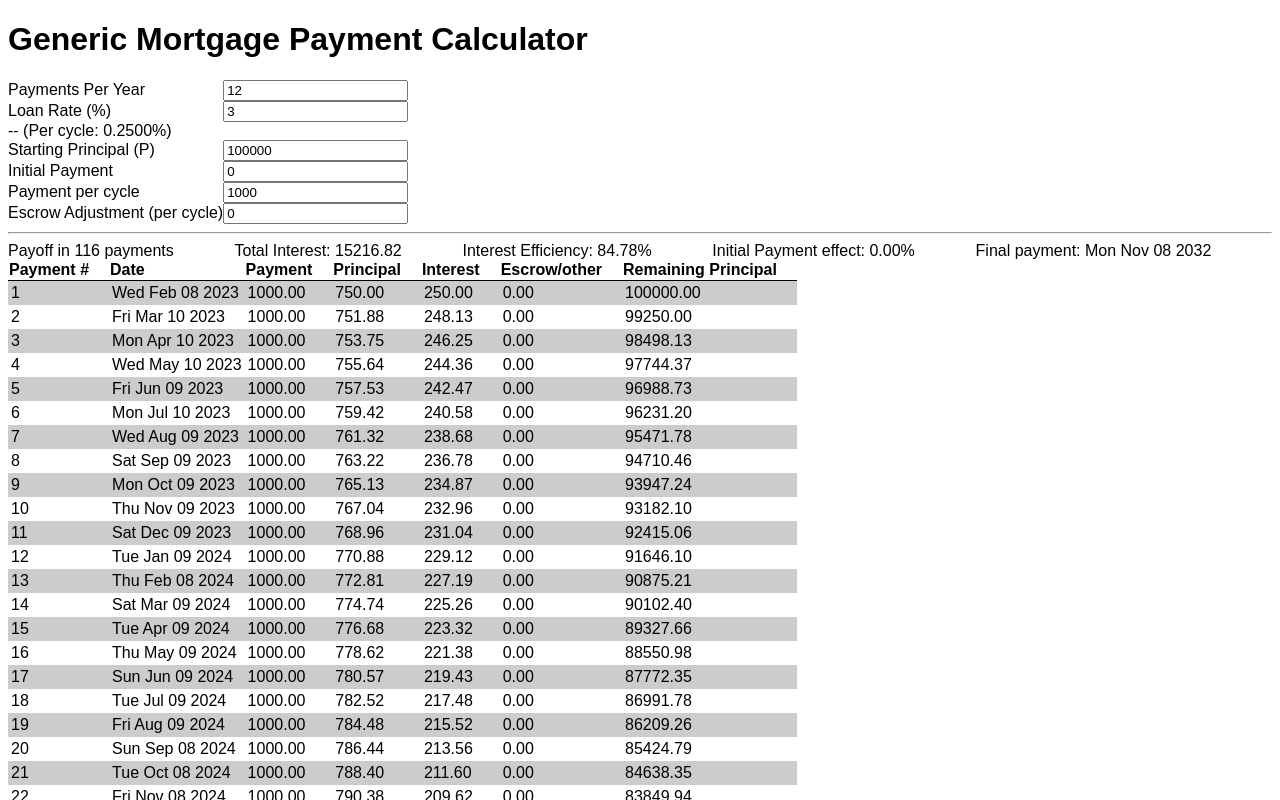
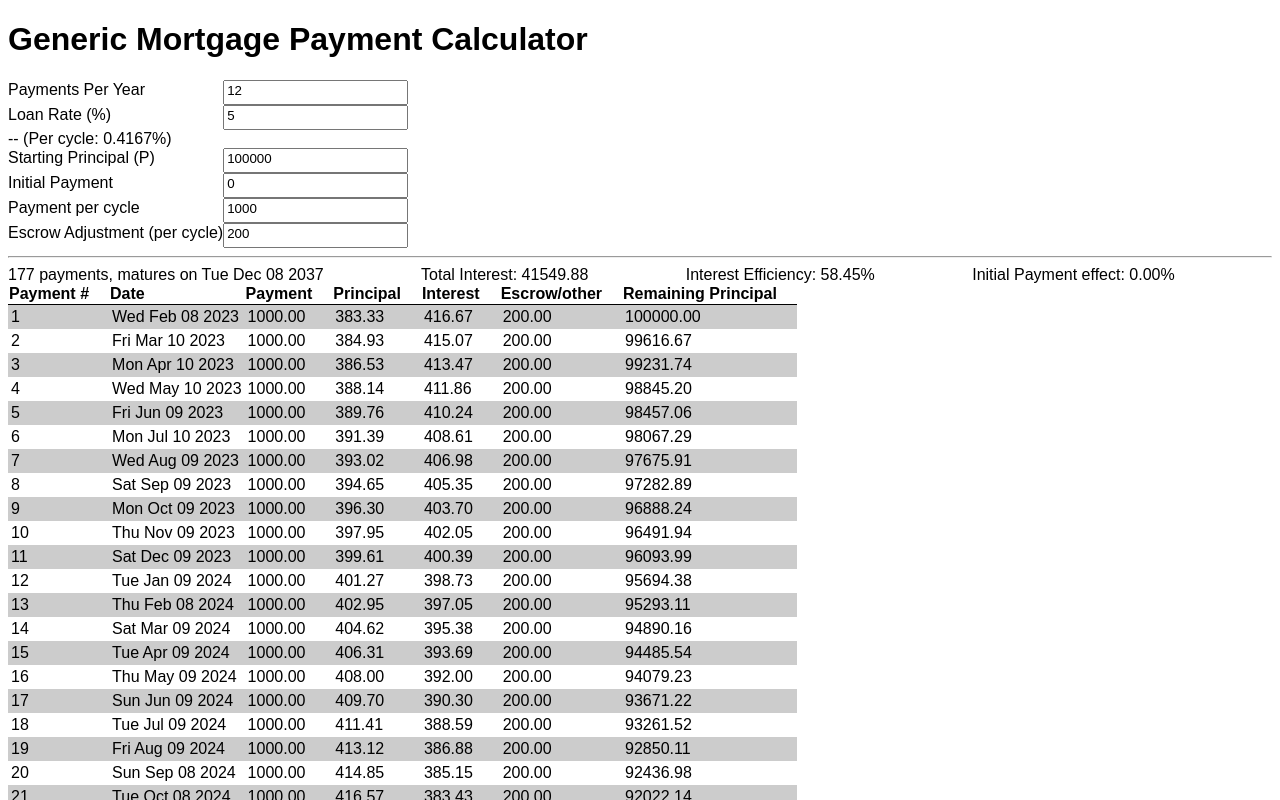
Before and after one commit to calculuswhiz/calculuswhiz.github.io, a React app in the folder gadgets/MortgageCalculator/: page / in a window 1280 px wide. Shown: the top 800 px of the page. Built offline with nearby package versions, Linux system fonts and the light colour scheme.

Commit message:
Some validation and bug fixes added

```diff
--- a/gadgets/MortgageCalculator/src/main.tsx
+++ b/gadgets/MortgageCalculator/src/main.tsx
@@ -12,10 +12,10 @@ function AppInfo() {
 }
 
 function NumericInput(props: {
-	id: string; label: string; value: number;
+	label: string; value: number;
 	setter: React.Dispatch<React.SetStateAction<number>>
 }) {
-	return <div id={props.id}>
+	return <div>
 		<label>{props.label}</label>
 		<input type="number" value={props.value}
 			onChange={e => props.setter(+e.target.value)} />
@@ -32,10 +32,20 @@ type ActivityFields = {
 
 const millisPerYear = 365.24 * 24 * 60 * 60 * 1000;
 
+/** Do not calculate if this much principal cannot be paid */
+const noCalcPercent = .1;
+
 function getPaymentData(
 	principal: number, compoundRate: number, paymentPerCycle: number,
 	escrowAdjustment: number, paymentCycles: number
 ) {
+	const paymentThreshold = (escrowAdjustment
+			+ (compoundRate * principal)) * (1 + noCalcPercent / 100);
+
+	if (paymentPerCycle <= paymentThreshold) {
+		throw Error(`Payment ${paymentPerCycle} is below the threshold ${paymentThreshold}. Cannot calculate.`);
+	}
+
 	const millisPerCycle = millisPerYear / paymentCycles;
 
 	const paymentData: ActivityFields[] = [];
@@ -46,6 +56,10 @@ function getPaymentData(
 	while (remainingBalance >= 0) {
 		const interest = compoundRate * remainingBalance;
 		const principalPayment = paymentPerCycle - interest - escrowAdjustment;
+
+		if (principalPayment <= 0) {
+			throw Error('Negative principal payment detected. Terminating.');
+		}
 
 		paymentData.push({
             timeStamp: new Date(millis),
@@ -61,21 +75,18 @@ function getPaymentData(
 
 	if (remainingBalance < 0) {
 		// Zero out the balance
-		const finalPayment = paymentData.slice(-1)[0].remainingBalance + escrowAdjustment;
+		const finalBalance = paymentData.slice(-1)[0].remainingBalance;
 		paymentData.push({
 			timeStamp: new Date(millis + millisPerCycle),
-			totalAmount: finalPayment,
+			totalAmount: finalBalance + escrowAdjustment,
 			remainingBalance: 0,
-			principal: finalPayment,
+			principal: finalBalance,
 			interest: 0
 		});
 	}
 
 	return paymentData;
 }
-
-/** Do not calculate if this much principal cannot be paid */
-const lifeGuard = 100;
 
 function DataDisplay(props: {
 	paymentCycles: number;
@@ -88,22 +99,32 @@ function DataDisplay(props: {
 	const effectivePrincipal = props.principal - props.initialPayment;
 	const compoundRate = props.loanPercent / 100 / props.paymentCycles;
 
-	if (props.paymentPerCycle - lifeGuard
-		<= props.escrowAdjustment + compoundRate * effectivePrincipal
-	) {
-		return <div>
-			This will take too long!
-			You are paying {props.paymentPerCycle}.
-			You need to pay {props.escrowAdjustment + compoundRate * effectivePrincipal + lifeGuard} for this calculator to work.
-		</div>;
+	const parameterValidators: [boolean, string][] = [
+		[props.paymentCycles > 0, "Payment Cycles is not > 0"],
+		[props.loanPercent >= 0, "Loan Percent is not >= 0"],
+		[props.principal > 0, "Principal is not > 0"],
+		[props.initialPayment >= 0, "Initial Payment is not >= 0"],
+		[props.paymentPerCycle > 0, "Payment Per Cycle is not > 0"],
+		[effectivePrincipal > 0, "Trivial solution: only 1 payment required."]
+	];
+	const failedParams = parameterValidators.filter(p => !p[0]);
+
+	if (failedParams.length > 0) {
+		return <ul>
+		{
+			failedParams.map(fp => <li key={fp[1]}>{fp[1]}</li>)
+		}
+		</ul>;
 	}
 
-	const getPaymentDataForPrincipal =
-		(principal: number) => getPaymentData(
+	function getPaymentDataForPrincipal(principal: number) {
+		return getPaymentData(
 			principal, compoundRate, props.paymentPerCycle,
 			props.escrowAdjustment, props.paymentCycles
 		);
+	}
 
+	try {
 		// Real payment
 		const realPaymentData = getPaymentDataForPrincipal(effectivePrincipal);
 		const totalInterestPaid = realPaymentData.reduce((prev, cur) => prev + cur.interest, 0);
@@ -111,13 +132,21 @@ function DataDisplay(props: {
 		const finalPaymentDate = realPaymentData.slice(-1)[0].timeStamp;
 
 		// Speculative payment
+		let initialPaymentEffect;
+		try {
 			const noInitialPaymentData = getPaymentDataForPrincipal(props.principal);
 			const interestWithoutInitial = noInitialPaymentData.reduce((prev, cur) => prev + cur.interest, 0);
-	const initialPaymentEffect = (interestWithoutInitial - totalInterestPaid) / props.principal;
+			initialPaymentEffect = (interestWithoutInitial - totalInterestPaid) / props.principal;
+		} catch (_) {
+			initialPaymentEffect = NaN;
+		}
 
 		return <div id="data-display">
 			<header>
-			<span>Payoff in {realPaymentData.length - 1} payments</span>
+				<span>
+					{realPaymentData.length - 1} payments,
+					matures on {finalPaymentDate.toDateString()}
+				</span>
 				<span>Total Interest: {totalInterestPaid.toFixed(2)}</span>
 				<span title="Higher is better">
 					Interest Efficiency: {(100 * interestEfficiency).toFixed(2)}%
@@ -125,7 +154,6 @@ function DataDisplay(props: {
 				<span>
 					Initial Payment effect: {(100 * initialPaymentEffect).toFixed(2)}%
 				</span>
-			<span>Final payment: {finalPaymentDate.toDateString()}</span>
 			</header>
 			<table id="data-grid">
 				<thead>
@@ -156,42 +184,42 @@ function DataDisplay(props: {
 				</tbody>
 			</table>
 		</div>;
+	} catch (e: any) {
+		if (e instanceof Error)
+			return <>{e.message}</>;
+		else
+			return <>Calculation failed!</>;
+	}
 }
 
 function AppRoot() {
 	const [paymentCycles, setPaymentCycles] = useState(12);
-	const [loanPercent, setLoanPercent] = useState(3);
+	const [loanPercent, setLoanPercent] = useState(5);
 	const [principal, setPrincipal] = useState(100_000);
 	const [initialPayment, setInitialPayment] = useState(0);
 	const [paymentPerCycle, setPaymentPerCycle] = useState(1000);
-	const [escrowAdjustment, setEscrowAdjustment] = useState(0);
+	const [escrowAdjustment, setEscrowAdjustment] = useState(200);
 
 	return <>
 		<div id="input-fields">
 			<NumericInput
-				id="payment-cycles-field"
 				label="Payments Per Year" value={paymentCycles}
 				setter={setPaymentCycles}
 			/>
 			<NumericInput
-				id="loan-rate-field"
 				label="Loan Rate (%)" value={loanPercent}
 				setter={setLoanPercent} />
 			<div>-- (Per cycle: {(loanPercent / paymentCycles).toFixed(4)}%)</div>
 			<NumericInput
-				id="principal-field"
 				label="Starting Principal (P)" value={principal}
 				setter={setPrincipal} />
 			<NumericInput
-				id="initial-payment-field"
 				label="Initial Payment" value={initialPayment}
 				setter={setInitialPayment} />
 			<NumericInput
-				id="payment-per-cycle-field"
 				label="Payment per cycle" value={paymentPerCycle}
 				setter={setPaymentPerCycle} />
 			<NumericInput
-				id="escrow-adjustment-field"
 				label="Escrow Adjustment (per cycle)" value={escrowAdjustment}
 				setter={setEscrowAdjustment} />
 		</div>
--- a/gadgets/MortgageCalculator/src/styles.scss
+++ b/gadgets/MortgageCalculator/src/styles.scss
@@ -10,6 +10,7 @@ body {
 
 				> label,input {
 					display: table-cell;
+					padding-bottom: 5px;
 				}
 			}
 		}
```
Also changed, not shown: 2 other files (tests, documents, lock files or other folders). Lines whose indentation alone changed are shown as unchanged.
